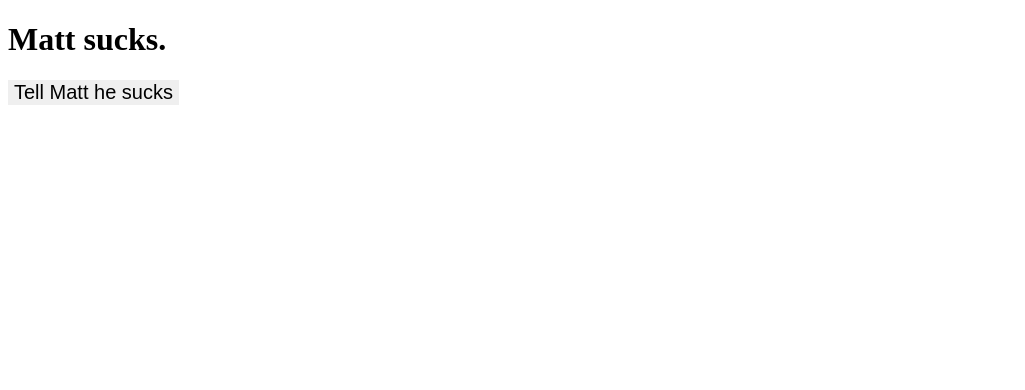
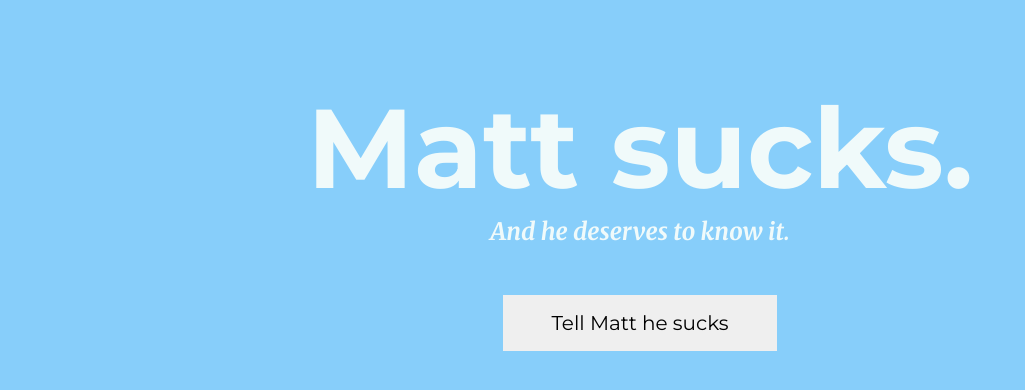
Before and after one commit to evantarrh/mattsucks, a Flask app: page / in a window 1280 px wide. Shown: the top 390 px of the page, without its empty margins (0-1025 px from the left). Run offline with Flask 2, Linux system fonts and the light colour scheme.

Commit message:
style updates

```diff
--- a/app.css
+++ /dev/null
@@ -1,4 +0,0 @@
-#matt-sucks {
-	font-size: 20px;
-	border: 1px;
-}
--- a/static/css/app.css
+++ b/static/css/app.css
@@ -1,4 +1,30 @@
+body {
+	background-color: #87CEFA;
+	text-align: center;
+	text-rendering: optimizeLegibility;
+}
+
+
+h1 {
+	color: #f0fafa;
+	font-size: 7rem;
+	font-family: Montserrat, sans-serif;
+	font-weight: 700;
+	margin: 5rem 0 0;
+}
+
+h2 {
+	color: #f0fafa;
+	font-family: Merriweather, serif;
+	font-weight: 700;
+	font-style: italic;
+	margin: 0 0 3rem;
+
+}
+
 #matt-sucks {
 	font-size: 20px;
 	border: 1px;
+	padding: 1rem 3rem;
+	font-family: Montserrat, sans-serif;
 }
--- a/templates/index.html
+++ b/templates/index.html
@@ -10,6 +10,8 @@
 
 	<meta name="robots" content="nofollow">
 
+	<link href='http://fonts.googleapis.com/css?family=Montserrat:400,700' rel='stylesheet' type='text/css'>
+	<link href='http://fonts.googleapis.com/css?family=Merriweather:700italic' rel='stylesheet' type='text/css'>
 	<link rel="shortcut icon" href="img/favicon-face.ico">
 	<link rel="icon" href="img/favicon-face.ico">
   	<link rel="stylesheet" href="{{ url_for('static', filename='css/app.css') }}">
@@ -17,6 +19,7 @@
 
 <body>
 	<h1>Matt sucks.</h1>
+	<h2>And he deserves to know it.</h2>
 <!-- 	<form id="message">
 		<input type="text" placeholder="Fuck you, Matt.">
 		<input type="submit" value="Go">
```
